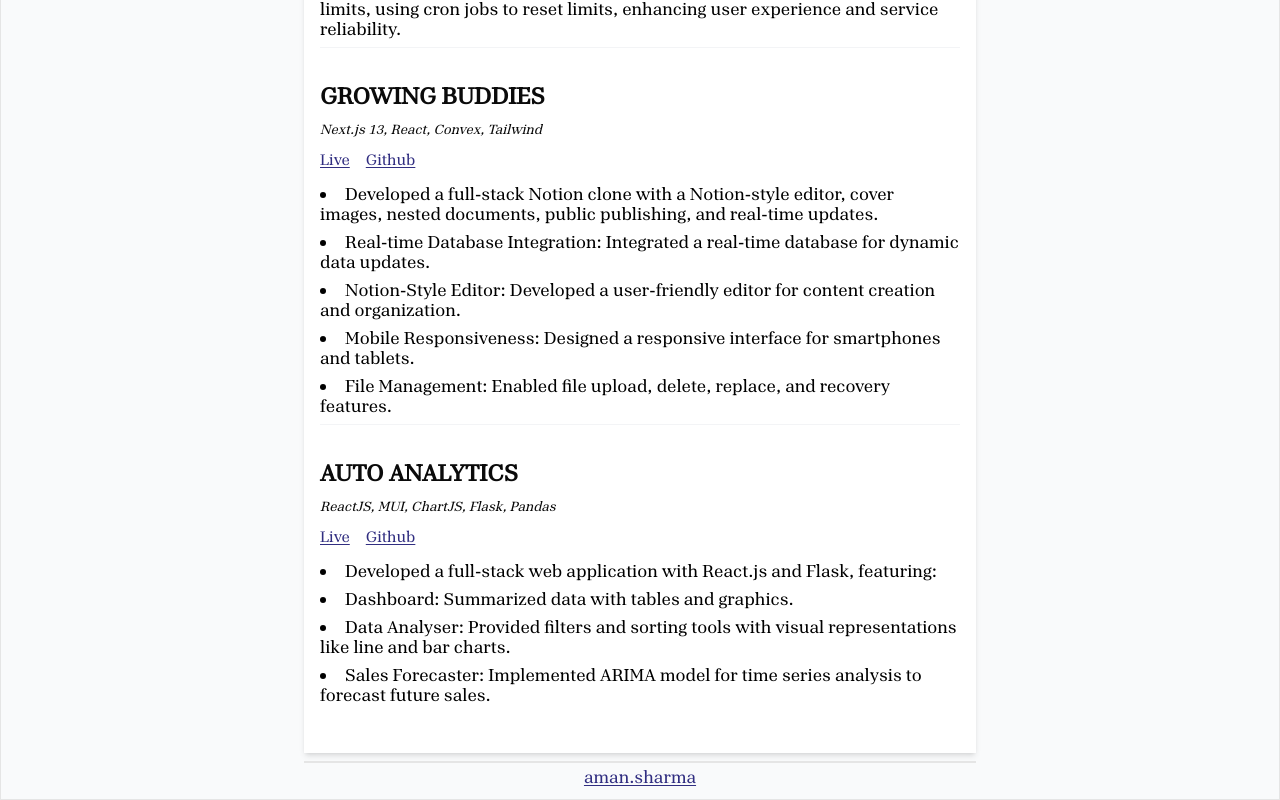
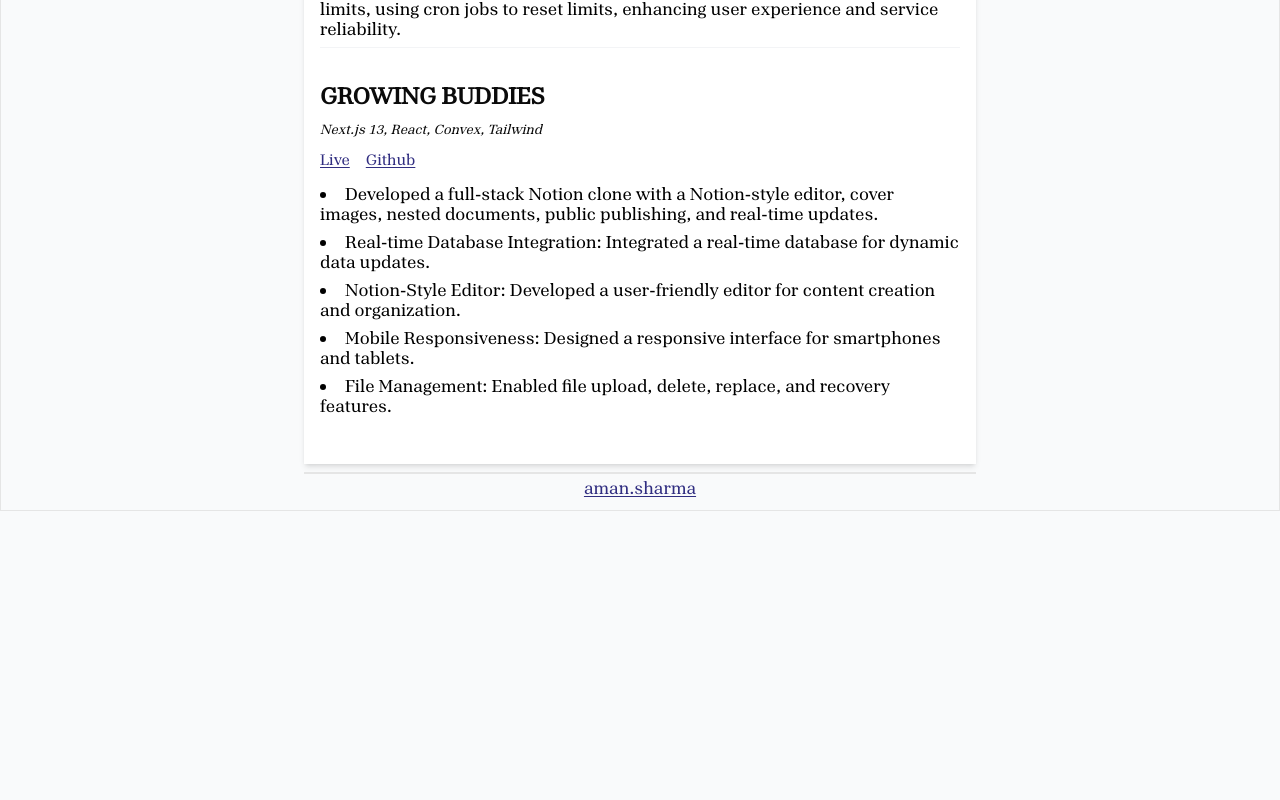
Before and after one commit to aman1117/portfolio, a Next.js app: page /projects in a window 1280 px wide. Shown: the part 426-1226 px from the top of the page. After the commit the page ends 937 px from the top, so only its background shows below. Built offline with nearby package versions, Linux system fonts and the light colour scheme.

Commit message:
update: Remove AUTO ANALYTICS project entry from projects list to streamline content

```diff
--- a/app/projects/page.tsx
+++ b/app/projects/page.tsx
@@ -29,20 +29,6 @@ const projects = [
       "Notion-Style Editor: Developed a user-friendly editor for content creation and organization.",
       "Mobile Responsiveness: Designed a responsive interface for smartphones and tablets.",
       "File Management: Enabled file upload, delete, replace, and recovery features.",
-    ],
-  },
-  {
-    title: "AUTO ANALYTICS",
-    technologies: "ReactJS, MUI, ChartJS, Flask, Pandas",
-    links: {
-      live: "https://autoanalytics.vercel.app/",
-      github: "https://github.com/aman1117/auto-analytics",
-    },
-    details: [
-      "Developed a full-stack web application with React.js and Flask, featuring:",
-      "Dashboard: Summarized data with tables and graphics.",
-      "Data Analyser: Provided filters and sorting tools with visual representations like line and bar charts.",
-      "Sales Forecaster: Implemented ARIMA model for time series analysis to forecast future sales.",
     ],
   },
 ];
```
